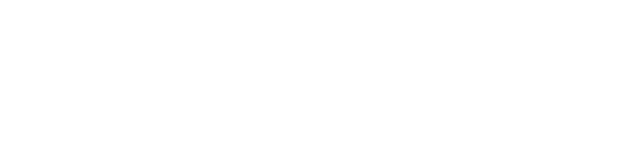
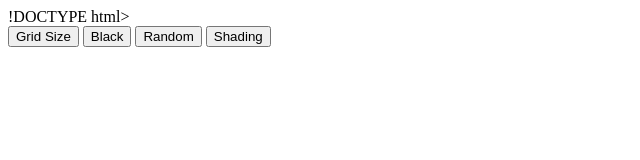
Before and after one commit to membrain12/etch-a-sketch-2, a plain HTML site: page index.html in a window 1280 px wide. Shown: the whole page, without its empty margins (0-640 px from the left). Drawn offline with Linux system fonts and the light colour scheme; files that its build step writes are made by us from their sources.

Commit message:
Add html

```diff
--- a/index.html
+++ b/index.html
@@ -1,13 +1,24 @@
-<!DOCTYPE html>
-<html lang="en">
-<head>
-    <meta charset="UTF-8">
-    <meta name="viewport" content="width=device-width, initial-scale=1.0">
+!DOCTYPE html>
+<html>
+
+  <head>
+    <meta charset="utf-8">
+    <meta name="viewport" content="width=device-width">
     <link rel="stylesheet" href="css/style.css">
     <script src="script.js"></script>
     <title>Etch A Sketch</title>
-</head>
-<body>
+  </head>
 
-</body>
+  <body>
+    <div class="buttons">
+      <button id="gridBtn">Grid Size</button>
+      <button id="blackBtn">Black</button>
+      <button id="randomBtn">Random</button>
+      <button id="shadeBtn">Shading</button>
+    </div>
+
+
+    <div id='container'></div>
+  </body>
+
 </html>
```
